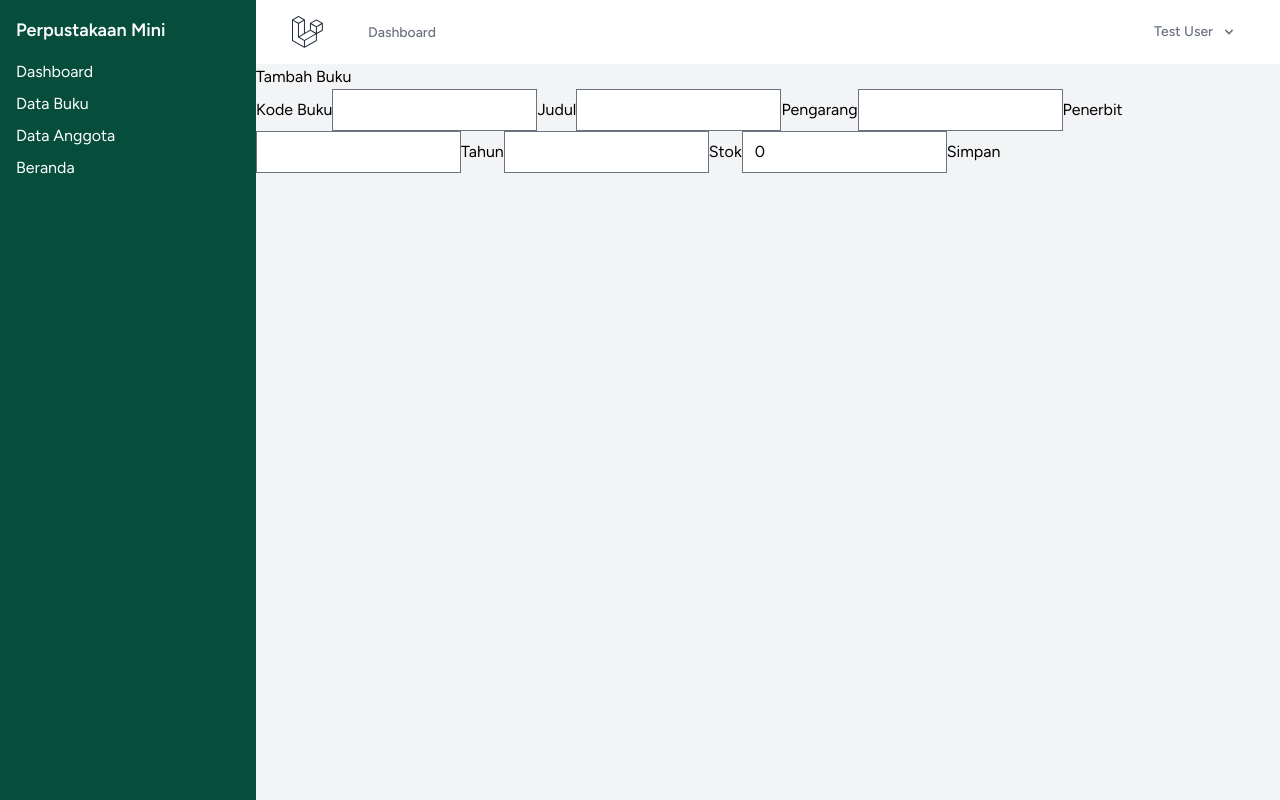
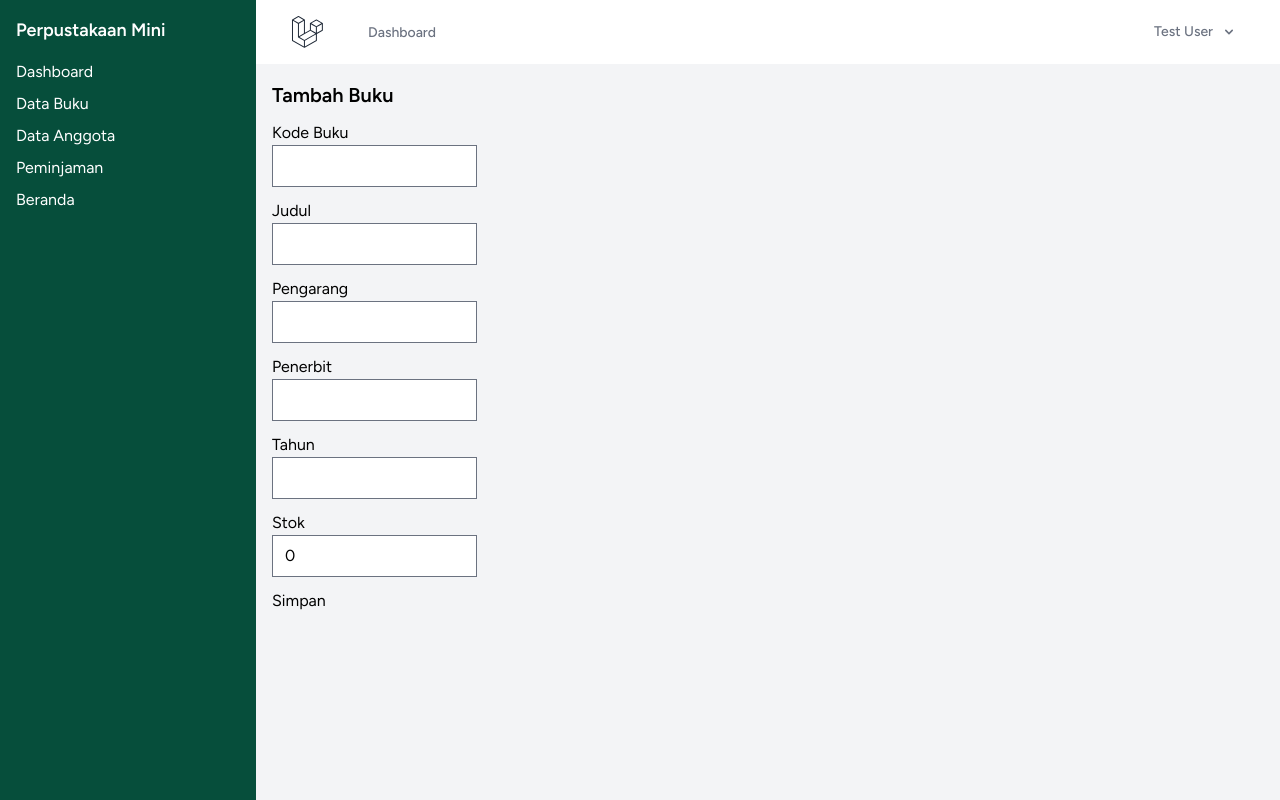
Before and after one commit to Alyni-004/perpus-app, a Laravel app: page /books/create in a window 1280 px wide. Run offline with Laravel 12, Linux system fonts and the light colour scheme; the visitor is signed in with stand-in values (Sample User, id 1); data comes from the database, SQL or seed files in the repository; style sheets or scripts are compiled from the project's sources; some libraries are stand-ins or nearby versions.

Commit message:
Pertemuan 11 – Perapian tampilan buku dan modul peminjaman

```diff
--- a/resources/js/Components/Sidebar.vue
+++ b/resources/js/Components/Sidebar.vue
@@ -9,6 +9,9 @@ import { Link } from '@inertiajs/vue3';
             <Link href="/dashboard" class="block hover:text-gray-300">Dashboard</Link>
             <Link href="/books" class="block hover:text-gray-300">Data Buku</Link>
             <Link href="/members" class="block hover:text-gray-300">Data Anggota</Link>
+            <!-- Baris baru: menu menuju daftar peminjaman, href sama dengan
+            Route::resource('loans', ...) -->
+            <Link href="/loans" class="block hover:text-gray-300">Peminjaman</Link>
             <Link href="/" class="block hover:text-gray-300">Beranda</Link>
         </nav>
     </aside>
--- a/resources/js/Pages/Books/Create.vue
+++ b/resources/js/Pages/Books/Create.vue
@@ -1,9 +1,8 @@
 <script setup>
 import AuthenticatedLayout from '@/Layouts/AuthenticatedLayout.vue';
 import { useForm } from '@inertiajs/vue3';
-import { ref, watch, onBeforeUnmount } from 'vue';
-import axios from 'axios';
 
+// useForm membuat sebuah objek form yang otomatis mengelola nilai input dan pesan error
 const form = useForm({
     kode_buku: '',
     judul: '',
@@ -13,104 +12,73 @@ const form = useForm({
     stok: 0,
 });
 
-// Validasi realtime kode_buku (Latihan Mandiri Pertemuan 10)
-const statusKode = ref('');
-let timerKode = null;
-let permintaanKode = null;
-
-async function periksaKode() {
-    if (permintaanKode) {
-        permintaanKode.abort();
-    }
-    permintaanKode = new AbortController();
-    statusKode.value = 'memeriksa';
-
-    try {
-        const respons = await axios.get(route('books.cek-kode'), {
-            params: {
-                kode_buku: form.kode_buku.trim(),
-            },
-            signal: permintaanKode.signal,
-        });
-        statusKode.value = respons.data.tersedia ? 'tersedia' : 'terpakai';
-    } catch (error) {
-        if (axios.isCancel(error)) {
-            return;
-        }
-        statusKode.value = 'gagal';
-    }
-}
-
-watch(() => form.kode_buku, (nilai) => {
-    clearTimeout(timerKode);
-    if (!nilai || nilai.trim() === '') {
-        if (permintaanKode) {
-            permintaanKode.abort();
-        }
-        statusKode.value = '';
-        return;
-    }
-    timerKode = setTimeout(periksaKode, 500);
-});
-
-onBeforeUnmount(() => {
-    clearTimeout(timerKode);
-    if (permintaanKode) {
-        permintaanKode.abort();
-    }
-});
-
+// Dipanggil ketika tombol submit diklik
 function submit() {
+    // Mengirim data form ke route books.store, yaitu method store() pada BookController
     form.post(route('books.store'));
 }
 </script>
 
 <template>
     <AuthenticatedLayout>
-        <h1>Tambah Buku</h1>
+        <div class="p-4">
+            <h1 class="text-xl font-bold">Tambah Buku</h1>
 
-        <form @submit.prevent="submit">
-            <!-- @submit.prevent mencegah form reload halaman, lalu menjalankan function submit() -->
-
-            <label>Kode Buku</label>
+            <!-- @submit.prevent mencegah form reload halaman, lalu menjalankan submit() -->
+            <!-- space-y-3: jarak antar kelompok isian; setiap isian dibungkus div -->
+            <form @submit.prevent="submit" class="mt-3 space-y-3">
+                <div>
+                    <!-- label class="block": label tampil sebagai baris sendiri, isian turun ke bawah -->
+                    <label class="block">Kode Buku</label>
                     <input v-model="form.kode_buku" type="text">
                     <!-- Menampilkan pesan error dari validasi Laravel jika ada -->
-            <div v-if="statusKode === 'memeriksa'" class="text-gray-500">
-                Memeriksa kode buku...
-            </div>
-            <div v-else-if="statusKode === 'tersedia'" class="text-green-700">
-                Kode buku ini tersedia.
-            </div>
-            <div v-else-if="statusKode === 'terpakai'" class="text-red-600">
-                Kode buku ini sudah terdaftar. Gunakan kode lain.
-            </div>
-            <div v-else-if="statusKode === 'gagal'" class="text-yellow-700">
-                Pemeriksaan otomatis gagal. Anda tetap dapat menyimpan; server akan memeriksa ulang.
-            </div>
                     <div v-if="form.errors.kode_buku" class="text-red-600">
                         {{ form.errors.kode_buku }}
                     </div>
+                </div>
 
-            <label>Judul</label>
+                <div>
+                    <label class="block">Judul</label>
                     <input v-model="form.judul" type="text">
-            <span v-if="form.errors.judul">{{ form.errors.judul }}</span>
+                    <div v-if="form.errors.judul" class="text-red-600">
+                        {{ form.errors.judul }}
+                    </div>
+                </div>
 
-            <label>Pengarang</label>
+                <div>
+                    <label class="block">Pengarang</label>
                     <input v-model="form.pengarang" type="text">
-            <span v-if="form.errors.pengarang">{{ form.errors.pengarang }}</span>
+                    <div v-if="form.errors.pengarang" class="text-red-600">
+                        {{ form.errors.pengarang }}
+                    </div>
+                </div>
 
-            <label>Penerbit</label>
+                <div>
+                    <label class="block">Penerbit</label>
                     <input v-model="form.penerbit" type="text">
+                    <div v-if="form.errors.penerbit" class="text-red-600">
+                        {{ form.errors.penerbit }}
+                    </div>
+                </div>
 
-            <label>Tahun</label>
+                <div>
+                    <label class="block">Tahun</label>
                     <input v-model="form.tahun" type="text">
+                    <div v-if="form.errors.tahun" class="text-red-600">
+                        {{ form.errors.tahun }}
+                    </div>
+                </div>
 
-            <label>Stok</label>
+                <div>
+                    <label class="block">Stok</label>
                     <input v-model="form.stok" type="number">
+                    <div v-if="form.errors.stok" class="text-red-600">
+                        {{ form.errors.stok }}
+                    </div>
+                </div>
 
-            <button type="submit" :disabled="form.processing || statusKode === 'terpakai'">
-                Simpan
-            </button>
+                <button type="submit" :disabled="form.processing">Simpan</button>
             </form>
+        </div>
     </AuthenticatedLayout>
 </template>
--- a/resources/js/Pages/Books/Edit.vue
+++ b/resources/js/Pages/Books/Edit.vue
@@ -2,7 +2,7 @@
 import AuthenticatedLayout from '@/Layouts/AuthenticatedLayout.vue';
 import { useForm } from '@inertiajs/vue3';
 
-// 'book' diterima dari BookController@edit (Langkah 2), berisi data lama buku ini
+// 'book' diterima dari BookController@edit, berisi data lama buku ini
 const props = defineProps({
     book: Object,
 });
@@ -19,36 +19,67 @@ const form = useForm({
 
 function submit() {
     // form.put() (bukan form.post() seperti pada Create.vue) karena ini operasi Update
-    // route('books.update', props.book.id) merujuk ke method update() pada Langkah 2
+    // route('books.update', props.book.id) merujuk ke method update() pada BookController
     form.put(route('books.update', props.book.id));
 }
 </script>
 
 <template>
     <AuthenticatedLayout>
-        <h1>Edit Buku</h1>
+        <div class="p-4">
+            <h1 class="text-xl font-bold">Edit Buku</h1>
 
-        <form @submit.prevent="submit">
-            <label>Kode Buku</label>
+            <form @submit.prevent="submit" class="mt-3 space-y-3">
+                <div>
+                    <label class="block">Kode Buku</label>
                     <input v-model="form.kode_buku" type="text">
-            <span v-if="form.errors.kode_buku">{{ form.errors.kode_buku }}</span>
+                    <div v-if="form.errors.kode_buku" class="text-red-600">
+                        {{ form.errors.kode_buku }}
+                    </div>
+                </div>
 
-            <label>Judul</label>
+                <div>
+                    <label class="block">Judul</label>
                     <input v-model="form.judul" type="text">
+                    <div v-if="form.errors.judul" class="text-red-600">
+                        {{ form.errors.judul }}
+                    </div>
+                </div>
 
-            <label>Pengarang</label>
+                <div>
+                    <label class="block">Pengarang</label>
                     <input v-model="form.pengarang" type="text">
+                    <div v-if="form.errors.pengarang" class="text-red-600">
+                        {{ form.errors.pengarang }}
+                    </div>
+                </div>
 
-            <label>Penerbit</label>
+                <div>
+                    <label class="block">Penerbit</label>
                     <input v-model="form.penerbit" type="text">
+                    <div v-if="form.errors.penerbit" class="text-red-600">
+                        {{ form.errors.penerbit }}
+                    </div>
+                </div>
 
-            <label>Tahun</label>
+                <div>
+                    <label class="block">Tahun</label>
                     <input v-model="form.tahun" type="text">
+                    <div v-if="form.errors.tahun" class="text-red-600">
+                        {{ form.errors.tahun }}
+                    </div>
+                </div>
 
-            <label>Stok</label>
+                <div>
+                    <label class="block">Stok</label>
                     <input v-model="form.stok" type="number">
+                    <div v-if="form.errors.stok" class="text-red-600">
+                        {{ form.errors.stok }}
+                    </div>
+                </div>
 
-            <button type="submit">Simpan Perubahan</button>
+                <button type="submit" :disabled="form.processing">Simpan Perubahan</button>
             </form>
+        </div>
     </AuthenticatedLayout>
 </template>
--- a/resources/js/Pages/Books/Index.vue
+++ b/resources/js/Pages/Books/Index.vue
@@ -109,60 +109,78 @@ onBeforeUnmount(() => {
 
 <template>
     <AuthenticatedLayout>
-        <h1>Data Buku</h1>
+        <!-- Perbaikan tampilan: seluruh isi dibungkus div p-4 (jarak dalam) seperti halaman -->
+        <!-- Anggota -->
+        <div class="p-4">
+            <h1 class="text-xl font-bold">Data Buku</h1>
 
             <!-- Flash message: Menampilkan pesan sukses dari session jika ada -->
-        <div v-if="$page.props.flash.success" class="alert alert-success" style="color: red; margin-bottom: 10px;">
+            <div v-if="$page.props.flash.success" class="my-2 text-green-700">
                 {{ $page.props.flash.success }}
             </div>
 
+            <div class="my-3 flex items-center gap-3">
                 <!-- Link menuju form tambah buku, akan diarahkan ke Books/Create.vue -->
                 <Link href="/books/create">+ Tambah Buku</Link>
 
-        <!-- Tidak ada lagi @keyup.enter: pencarian berjalan otomatis lewat -->
-        <!-- watch(keyword) -->
+                <!-- Tidak ada lagi @keyup.enter: pencarian berjalan otomatis -->
+                <!-- lewat watch(keyword) -->
                 <input
                     v-model="keyword"
                     type="text"
-            placeholder="Ketik judul, pengarang, atau penerbit..."
+                    placeholder="Ketik judul atau pengarang..."
                 >
                 <!-- Penanda bahwa permintaan AJAX sedang berjalan -->
-        <span v-if="sedangMencari">Mencari...</span>
+                <span v-if="sedangMencari" class="text-gray-500">Mencari...</span>
+            </div>
+
             <!-- Pesan jika permintaan AJAX gagal -->
-        <p v-if="pesanError">{{ pesanError }}</p>
+            <div v-if="pesanError" class="my-2 text-red-600">{{ pesanError }}</div>
 
-        <table>
+            <!-- border-collapse: garis antar sel menyatu; border px-3 py-2: garis dan jarak -->
+            <!-- isi -->
+            <table class="border-collapse">
                 <thead>
                     <tr>
-                    <th>Kode</th>
-                    <th>Judul</th>
-                    <th>Pengarang</th>
-                    <th>Stok</th>
-                    <th>Aksi</th>
+                        <th class="border px-3 py-2">Kode</th>
+                        <th class="border px-3 py-2">Judul</th>
+                        <th class="border px-3 py-2">Pengarang</th>
+                        <th class="border px-3 py-2">Stok</th>
+                        <th class="border px-3 py-2">Aksi</th>
                     </tr>
                 </thead>
                 <tbody>
-                <!-- v-for kini membaca daftarBuku (hasil pencarian atau daftar -->
+                    <!-- v-for membaca daftarBuku (hasil pencarian atau daftar -->
                     <!-- bawaan), bukan books.data -->
                     <tr v-for="book in daftarBuku" :key="book.id">
-                    <td>{{ book.kode_buku }}</td>
-                    <td>{{ book.judul }}</td>
-                    <td>{{ book.pengarang }}</td>
-                    <td>{{ book.stok }}</td>
-                    <td>
+                        <td class="border px-3 py-2">{{ book.kode_buku }}</td>
+                        <td class="border px-3 py-2">{{ book.judul }}</td>
+                        <td class="border px-3 py-2">{{ book.pengarang }}</td>
+                        <td class="border px-3 py-2">{{ book.stok }}</td>
+                        <td class="border px-3 py-2">
                             <!-- Link menuju form edit buku, akan diarahkan ke -->
                             <!-- Books/Edit.vue -->
-                        <Link :href="`/books/${book.id}/edit`">Edit</Link>
+                            <Link :href="`/books/${book.id}/edit`" class="mr-3">Edit</Link>
                             <!-- Tombol hapus buku, memanggil function hapus() di -->
                             <!-- atas -->
                             <button @click="hapus(book.id)">Hapus</button>
                         </td>
                     </tr>
-                <!-- Baris baru: pesan jika tidak ada data yang cocok -->
+                    <!-- Pesan jika tidak ada data yang cocok -->
                     <tr v-if="daftarBuku.length === 0">
-                    <td colspan="5">Tidak ada buku yang ditemukan.</td>
+                        <td colspan="5" class="border px-3 py-2">Tidak ada buku yang ditemukan.</td>
                     </tr>
                 </tbody>
             </table>
+
+            <!-- Baris baru: tautan paginasi, hanya untuk daftar bawaan -->
+            <!-- (sama seperti halaman Anggota) -->
+            <div v-if="hasilCari === null" class="mt-3 flex gap-3">
+                <template v-for="link in books.links" :key="link.label">
+                    <Link v-if="link.url" :href="link.url" v-html="link.label" />
+                    <span v-else v-html="link.label" class="text-gray-400" />
+                </template>
+            </div>
+        </div>
     </AuthenticatedLayout>
 </template>
--- /dev/null
+++ b/resources/js/Pages/Loans/Create.vue
@@ -0,0 +1,72 @@
+<script setup>
+import AuthenticatedLayout from '@/Layouts/AuthenticatedLayout.vue';
+import { useForm } from '@inertiajs/vue3';
+
+// 'members' dan 'books' diterima dari LoanController@create,
+// dipakai untuk mengisi pilihan pada dua dropdown
+defineProps({
+    members: Array,
+    books: Array,
+});
+
+// Hanya dua isian yang dipilih petugas; tanggal pinjam dan jatuh tempo diisi otomatis oleh server
+const form = useForm({
+    member_id: '',
+    book_id: '',
+});
+
+function submit() {
+    // Mengirim data ke route loans.store, yaitu method store() pada LoanController
+    form.post(route('loans.store'));
+}
+</script>
+
+<template>
+    <AuthenticatedLayout>
+        <div class="p-4">
+            <h1 class="text-xl font-bold">Pinjam Buku</h1>
+
+            <form @submit.prevent="submit" class="mt-3 space-y-3">
+                <div>
+                    <label class="block">Anggota</label>
+                    <!-- v-model pada select menyimpan value dari option yang dipilih (id anggota) -->
+                    <select v-model="form.member_id">
+                        <option value="" disabled>-- Pilih anggota --</option>
+                        <!-- value = id yang dikirim ke server; tulisan di antara tag = yang dibaca petugas -->
+                        <option v-for="member in members" :key="member.id" :value="member.id">
+                            {{ member.nama }} ({{ member.nis_nim }})
+                        </option>
+                    </select>
+                    <div v-if="form.errors.member_id" class="text-red-600">
+                        {{ form.errors.member_id }}
+                    </div>
+                </div>
+
+                <div>
+                    <label class="block">Buku</label>
+                    <select v-model="form.book_id">
+                        <option value="" disabled>-- Pilih buku --</option>
+                        <option v-for="book in books" :key="book.id" :value="book.id">
+                            {{ book.judul }} (stok: {{ book.stok }})
+                        </option>
+                    </select>
+                    <div v-if="form.errors.book_id" class="text-red-600">
+                        {{ form.errors.book_id }}
+                    </div>
+                    <!-- Pemberitahuan jika semua buku stoknya habis -->
+                    <div v-if="books.length === 0" class="text-yellow-700">
+                        Belum ada buku dengan stok tersedia.
+                    </div>
+                </div>
+
+                <p class="text-gray-500">
+                    Tanggal pinjam adalah hari ini. Jatuh tempo otomatis 14 hari setelah tanggal pinjam.
+                </p>
+
+                <button type="submit" :disabled="form.processing">
+                    Simpan Peminjaman
+                </button>
+            </form>
+        </div>
+    </AuthenticatedLayout>
+</template>
--- /dev/null
+++ b/resources/js/Pages/Loans/Index.vue
@@ -0,0 +1,73 @@
+<script setup>
+import AuthenticatedLayout from '@/Layouts/AuthenticatedLayout.vue';
+import { Link } from '@inertiajs/vue3';
+
+// 'loans' diterima dari LoanController@index, berisi data peminjaman
+// beserta anggota (loan.member) dan buku (loan.book) yang terkait
+defineProps({
+    loans: Object,
+});
+</script>
+
+<template>
+    <AuthenticatedLayout>
+        <div class="p-4">
+            <h1 class="text-xl font-bold">Data Peminjaman</h1>
+
+            <!-- Flash message: pesan sukses dari session -->
+            <div v-if="$page.props.flash.success" class="my-2 text-green-700">
+                {{ $page.props.flash.success }}
+            </div>
+
+            <div class="my-3">
+                <!-- Link menuju form peminjaman, diarahkan ke Loans/Create.vue -->
+                <Link href="/loans/create">+ Pinjam Buku</Link>
+            </div>
+
+            <table class="border-collapse">
+                <thead>
+                    <tr>
+                        <th class="border px-3 py-2">Anggota</th>
+                        <th class="border px-3 py-2">Kode Buku</th>
+                        <th class="border px-3 py-2">Buku</th>
+                        <th class="border px-3 py-2">Tanggal Pinjam</th>
+                        <th class="border px-3 py-2">Jatuh Tempo</th>
+                        <th class="border px-3 py-2">Status</th>
+                    </tr>
+                </thead>
+                <tbody>
+                    <!-- loans.data berisi daftar peminjaman untuk halaman ini -->
+                    <tr v-for="loan in loans.data" :key="loan.id">
+                        <!-- loan.member.nama dan loan.book.judul tersedia karena -->
+                        <!-- LoanController memanggil with(['member', 'book']) -->
+                        <td class="border px-3 py-2">{{ loan.member.nama }}</td>
+                         <td class="border px-3 py-2">{{ loan.book.kode_buku }}</td>
+                        <td class="border px-3 py-2">{{ loan.book.judul }}</td>
+                        <td class="border px-3 py-2">{{ loan.tanggal_pinjam }}</td>
+                        <td class="border px-3 py-2">{{ loan.tanggal_kembali_rencana }}</td>
+                        <td class="border px-3 py-2">
+                            <!-- Warna status: kuning jika masih dipinjam, hijau jika sudah kembali -->
+                            <span
+                                :class="loan.status === 'dipinjam' ? 'text-yellow-700' : 'text-green-700'"
+                            >
+                                {{ loan.status }}
+                            </span>
+                        </td>
+                    </tr>
+                    <!-- Pesan jika belum ada data peminjaman -->
+                    <tr v-if="loans.data.length === 0">
+                        <td colspan="5" class="border px-3 py-2">Belum ada data peminjaman.</td>
+                    </tr>
+                </tbody>
+            </table>
+
+            <!-- Tautan paginasi, pola yang sama dengan halaman Buku dan Anggota -->
+            <div class="mt-3 flex gap-3">
+                <template v-for="link in loans.links" :key="link.label">
+                    <Link v-if="link.url" :href="link.url" v-html="link.label" />
+                    <span v-else v-html="link.label" class="text-gray-400" />
+                </template>
+            </div>
+        </div>
+    </AuthenticatedLayout>
+</template>
--- a/routes/web.php
+++ b/routes/web.php
@@ -6,6 +6,7 @@ use Illuminate\Support\Facades\Route;
 use Inertia\Inertia;
 use App\Http\Controllers\BookController;
 use App\Http\Controllers\MemberController;
+use App\Http\Controllers\LoanController;
 
 
 Route::get('/', function () {
@@ -34,6 +35,7 @@ Route::middleware(['auth'])->group(function () {
     Route::get('books/cek-kode', [BookController::class, 'cekKode']) ->name('books.cek-kode');
     Route::resource('books', BookController::class);
     Route::resource('members', MemberController::class);
+    Route::resource('loans', LoanController::class)->only('index', 'create', 'store');
 });
 
 require __DIR__.'/auth.php';
```
Also changed, not shown: app/Http/Controllers/LoanController.php (added, +103 -0 lines). Lines whose indentation alone changed are shown as unchanged.
